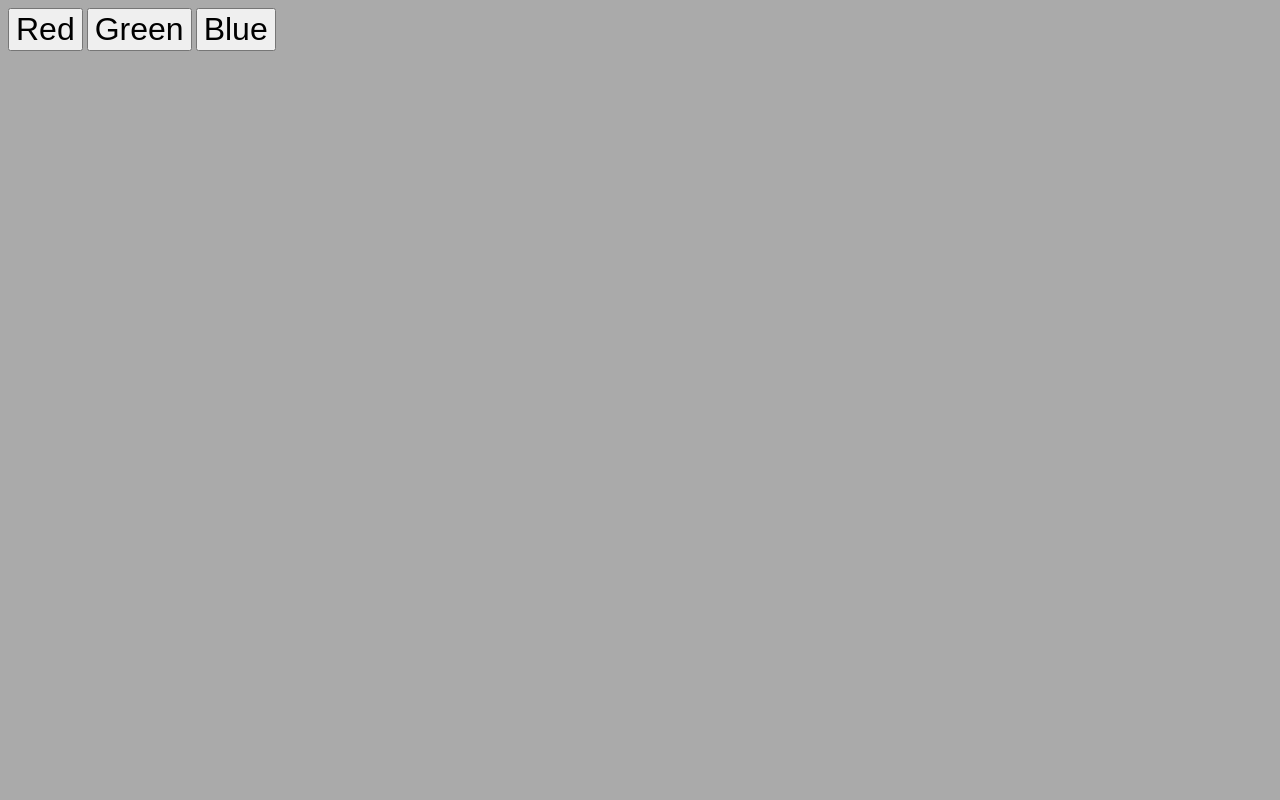
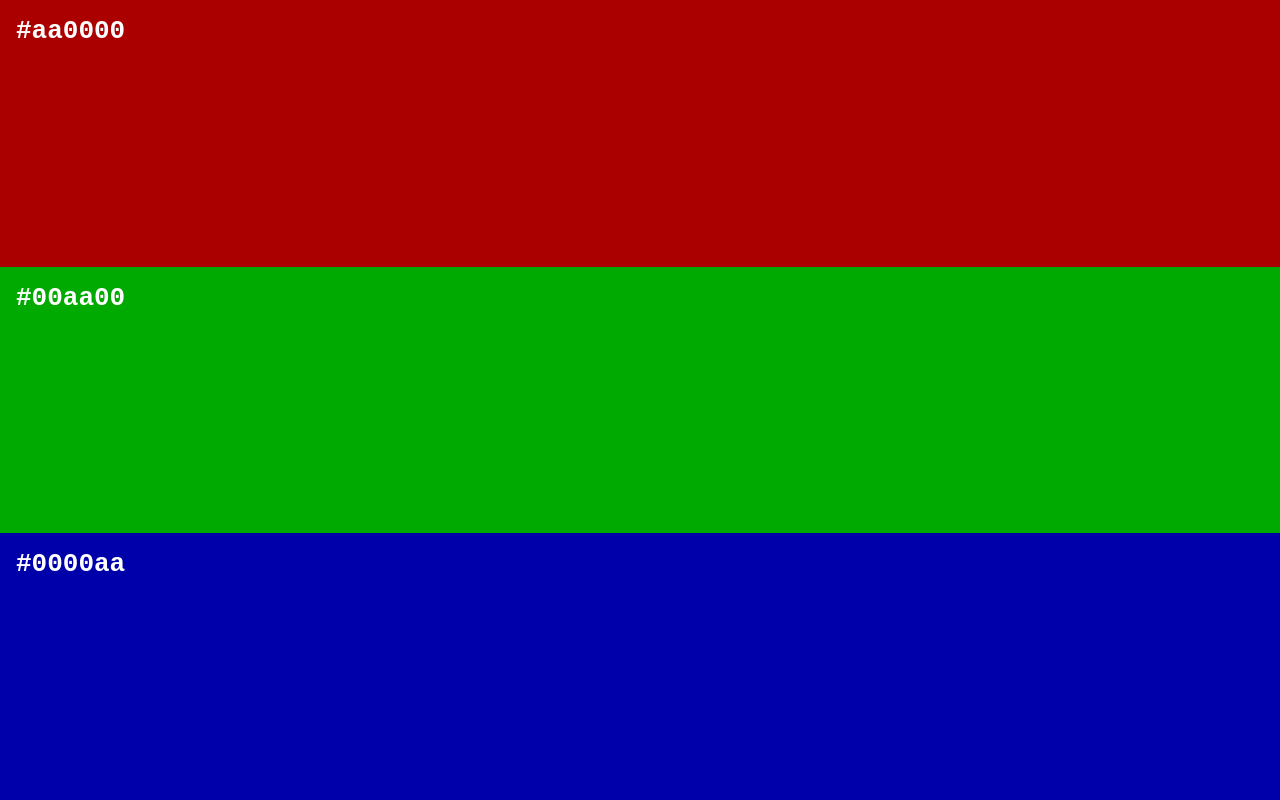
Before and after one commit to syntask/color-picker-pwa, a plain HTML site: page index.html in a window 1280 px wide. Drawn offline with Linux system fonts and the light colour scheme.

Commit message:
Update index.html

```diff
--- a/index.html
+++ b/index.html
@@ -7,45 +7,63 @@
 <title>Dynamic status bar color test</title>
 <style>
 :root {
-    --background-color: #aaaaaa;
+    --default-color: #aaaaaa;
 }
+html{
+	padding: 0;
+    margin: 0;
+}
+
 body {
-    background-color: var(--background-color);
+    height:100dvh;
+    width: 100dvw;
+	margin: 0;
+    background-color: var(--default-color);
     padding-left: env(safe-area-inset-left);
     padding-right: env(safe-area-inset-right);
     padding-top: env(safe-area-inset-top);
     padding-bottom: env(safe-area-inset-bottom);
 }
 
-button {
-	font-size: 2em;
+.color {
+	background-color: #777;
+    color: #fff;
+    padding: 16px;
+    font-family: monospace;
+    font-size: 2em;
+    font-weight: bold;
+    flex-grow: 1;
+    transition: flex-grow 0.5s;
+}
+
+.content-area{
+	display: flex;
+    flex-direction: column;
+    height: 100%;
 }
 
 </style>
 </head>
 <body>
 <div class="content-area">
-<button id="red">Red</button>
-<button id="green">Green</button>
-<button id="blue">Blue</button>
+<div class="color">#aa0000</div>
+<div class="color">#00aa00</div>
+<div class="color">#0000aa</div>
 </div>
 
 <script>
 const root = document.documentElement;
-const red = document.getElementById('red');
-const green = document.getElementById('green');
-const blue = document.getElementById('blue');
-
-red.addEventListener('click', (event) => {
-    root.style.setProperty('--background-color', '#aa0000');
-});
-
-green.addEventListener('click', (event) => {
-    root.style.setProperty('--background-color', '#00aa00');
-});
-
-blue.addEventListener('click', (event) => {
-    root.style.setProperty('--background-color', '#0000aa');
+var colors = document.querySelectorAll('.color');
+colors.forEach((color) => {
+    color.style.setProperty('cursor', 'pointer');
+    color.style.setProperty('background-color', color.textContent);
+    color.addEventListener('click', (event) => {
+        root.style.setProperty('--default-color', color.textContent);
+        colors.forEach((color) => {
+            color.style.setProperty('flex-grow', '1');
+        });
+        color.style.setProperty('flex-grow', '2');
+    });
 });
 </script>
 </body>
```
